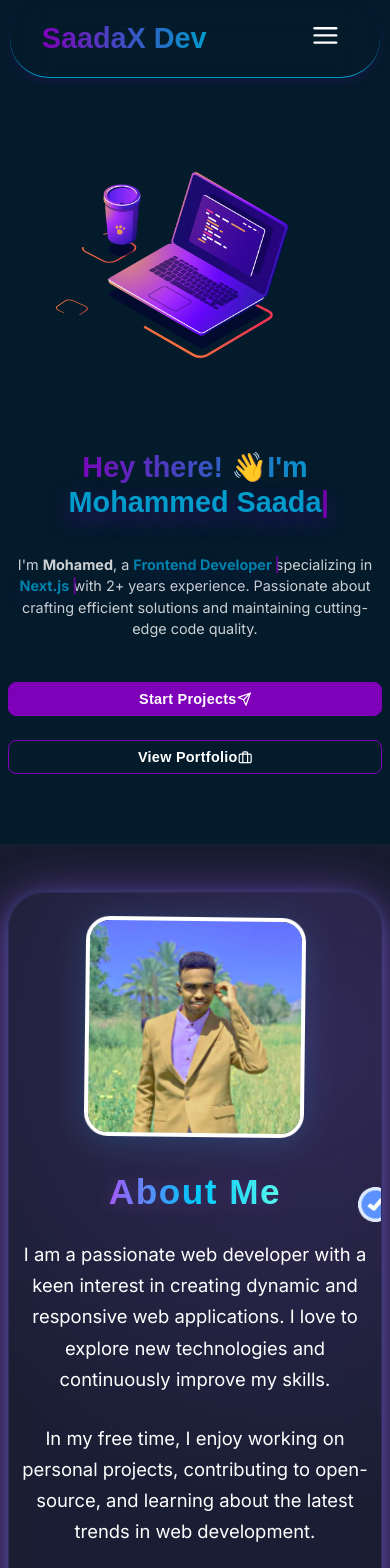
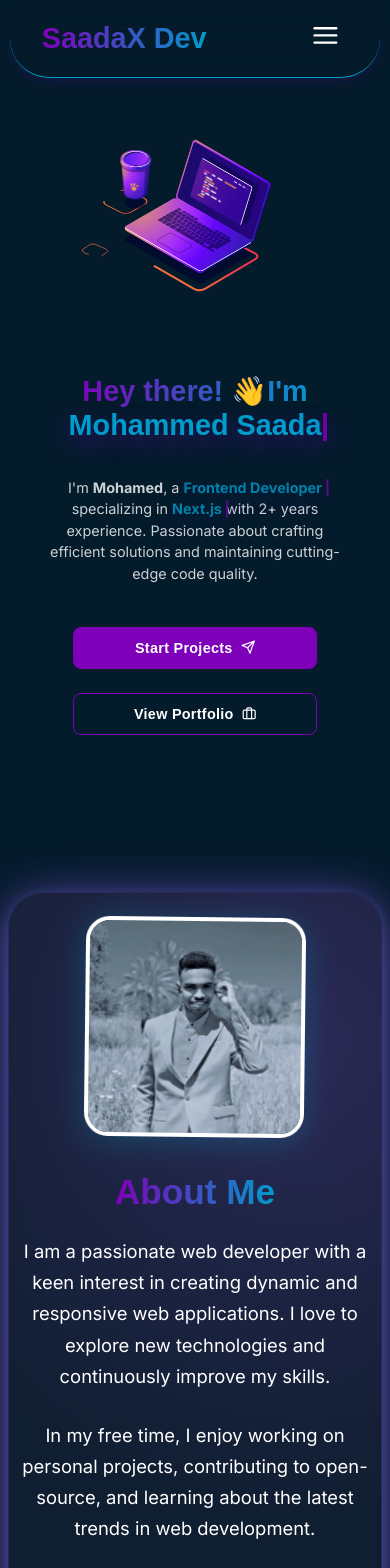
Before and after one commit to mohammed4122002/SaadaX-Dev, a Next.js app: page / in a window 390 px wide. Shown: the top 1568 px of the page. Built offline with nearby package versions, Linux system fonts and the light colour scheme; a web font is replaced by a local one.

Commit message:
Refactor code structure for improved readability and maintainability

```diff
--- a/components/sections/About.tsx
+++ b/components/sections/About.tsx
@@ -18,21 +18,14 @@ const About = () => {
         <div className={styles.contentLeft}>
           <div className={styles.coloredFrame}>
             <Image
-              src="/my.jpg"
+              src="/my2.jpg"
               alt="my image"
               width={320}
               height={320}
               className={styles.img}
-              style={{borderRadius:'24px', filter:'hue-rotate(25deg) contrast(1.08)'}}
+              style={{borderRadius:'24px',filter: 'hue-rotate(64deg) contrast(-2.92)'}}
             />
           </div>
-          <Image
-            src="/pngwing.com.png"
-            alt="my image"
-            width={35}
-            height={35}
-            className={styles.doc}
-          />
 
         </div>
         <div className={styles.contentRight}>
--- a/styles/modules/ScrollToTopButton.module.css
+++ b/styles/modules/ScrollToTopButton.module.css
@@ -13,6 +13,7 @@
   justify-content: center;
   cursor: pointer;
   transition: opacity 0.3s ease;
+  z-index: 1000;
 }
 
 .button:hover {
--- a/styles/modules/about.module.css
+++ b/styles/modules/about.module.css
@@ -2,7 +2,7 @@
 .container {
   min-height: 100vh;
   padding: 6rem 2rem;
-  background: linear-gradient(135deg, #181c2f 60%, #232946 100%);
+
   display: flex;
   flex-direction: column;
   align-items: center;
@@ -70,7 +70,7 @@
   width: 320px !important;
   height: 320px !important;
   object-fit: cover;
-  background: var(--color-bg-light);
+position: relative;
   box-shadow: 0 4px 32px 0 #00c6fb33;
   transition: box-shadow 0.3s, transform 0.3s, filter 0.3s;
   filter: saturate(1.2) contrast(1.1);
@@ -83,12 +83,6 @@
   filter: brightness(1.08) saturate(1.3);
 }
 
-.doc {
-  position: absolute;
-  top: 270px;
-  right: -20px;
-  z-index: 2;
-}
 
 .contentRight {
   display: flex;
@@ -100,17 +94,14 @@
 }
 
 .heading {
-  font-family: var(--font-title);
-  font-size: 3.2rem;
-  line-height: 1.1;
-  background: linear-gradient(90deg, #a259f7, #00c6fb, #57f8eb);
-  -webkit-background-clip: text;
-  background-clip: text;
-  color: transparent;
-  margin-bottom: 0.5rem;
-  letter-spacing: 1.5px;
-  filter: drop-shadow(0 2px 8px #a259f733);
-  animation: fadeInUp 1.2s cubic-bezier(.23,1,.32,1) both;
+    font-family: var(--font-title);
+    font-size: 2.7rem;
+    line-height: 1.1;
+    background: linear-gradient(90deg, var(--color-primary), var(--color-secondary));
+    -webkit-background-clip: text;
+    background-clip: text;
+    color: transparent;
+    margin-bottom:5px;
 }
 
 .paragraph {
@@ -128,8 +119,9 @@
   text-align: center;
   margin-top: 25px;
 }
+
 .marqueeContent{
-
+    margin-top: 10px3;
   display: flex;
   width: 100%;
   flex-direction: row;
--- a/styles/modules/buttonUi.module.css
+++ b/styles/modules/buttonUi.module.css
@@ -1,8 +1,10 @@
 .button {
     display: flex;
     justify-content: center;
+
     align-items: center;
-    padding: 0.7em 1.5em;
+    gap: 0.5rem;
+    padding: 1em 1.5em;
     border-radius: 8px;
     font-weight: 600;
     font-size: 1rem;
@@ -76,7 +78,7 @@
 
 @media (max-width:780px) {
   .button{
-    padding: 8px 14px;
+    padding: 12px 14px;
     font-size: 0.9rem;
   }
 }
--- a/styles/modules/card.module.css
+++ b/styles/modules/card.module.css
@@ -71,12 +71,7 @@
   color: var(--color-accent);
 }
 
-.techBadge:hover {
-  background: var(--color-accent);
-  color: var(--color-primary);
-  transform: scale(1.1);
-  box-shadow: none;
-}
+
 
 .cardContent {
   padding: 1.2rem;
--- a/styles/modules/footer.module.css
+++ b/styles/modules/footer.module.css
@@ -4,6 +4,7 @@
   color: #e0e0e0;
   position: relative;
   z-index: 20;
+ background: linear-gradient(135deg, #181c2f 60%, #232946 100%);
 
 }
 
--- a/styles/modules/hero.module.css
+++ b/styles/modules/hero.module.css
@@ -14,7 +14,7 @@
   max-width: 1400px;
   margin: 0 auto;
   display: flex;
-
+  width: 85%;
   gap: 3rem;
   align-items: center;
   justify-content: center;
@@ -64,7 +64,7 @@
 
 @media (max-width: 900px) {
   .heroSection {
-    padding: 5rem 0.5rem 1rem;
+    padding: 5rem  1rem;
   }
   .content {
     flex-direction: column-reverse;
@@ -154,7 +154,7 @@
 
   .ctaGroup {
     flex-direction: column !important;
-    width: 100% !important;
+    width: 80% !important;
 
     > * {
       width: 100% !important;
--- a/styles/modules/projects.module.css
+++ b/styles/modules/projects.module.css
@@ -26,9 +26,10 @@
 
 .projectsContainer {
   display: grid;
-  grid-template-columns: repeat(auto-fit, minmax(400px, 1fr));
+  grid-template-columns: repeat(auto-fit, minmax(370px, 1fr));
   gap: 2rem;
   max-width: 1400px;
+  width: 85%;
   margin: 0 auto;
   align-items: center;
   justify-content: center;
--- a/styles/modules/skillsCart.module.css
+++ b/styles/modules/skillsCart.module.css
@@ -4,7 +4,8 @@
   align-items: center;
   gap: 1rem;
   padding: 0.3rem 0.9rem;
-  background: inherit;
+
+
   border: 1px solid var(--color-secondary);
   box-shadow: var(--shadow-sm);
   transition: all 0.3s;
```
Also changed, not shown: public/my2.jpg (added).
